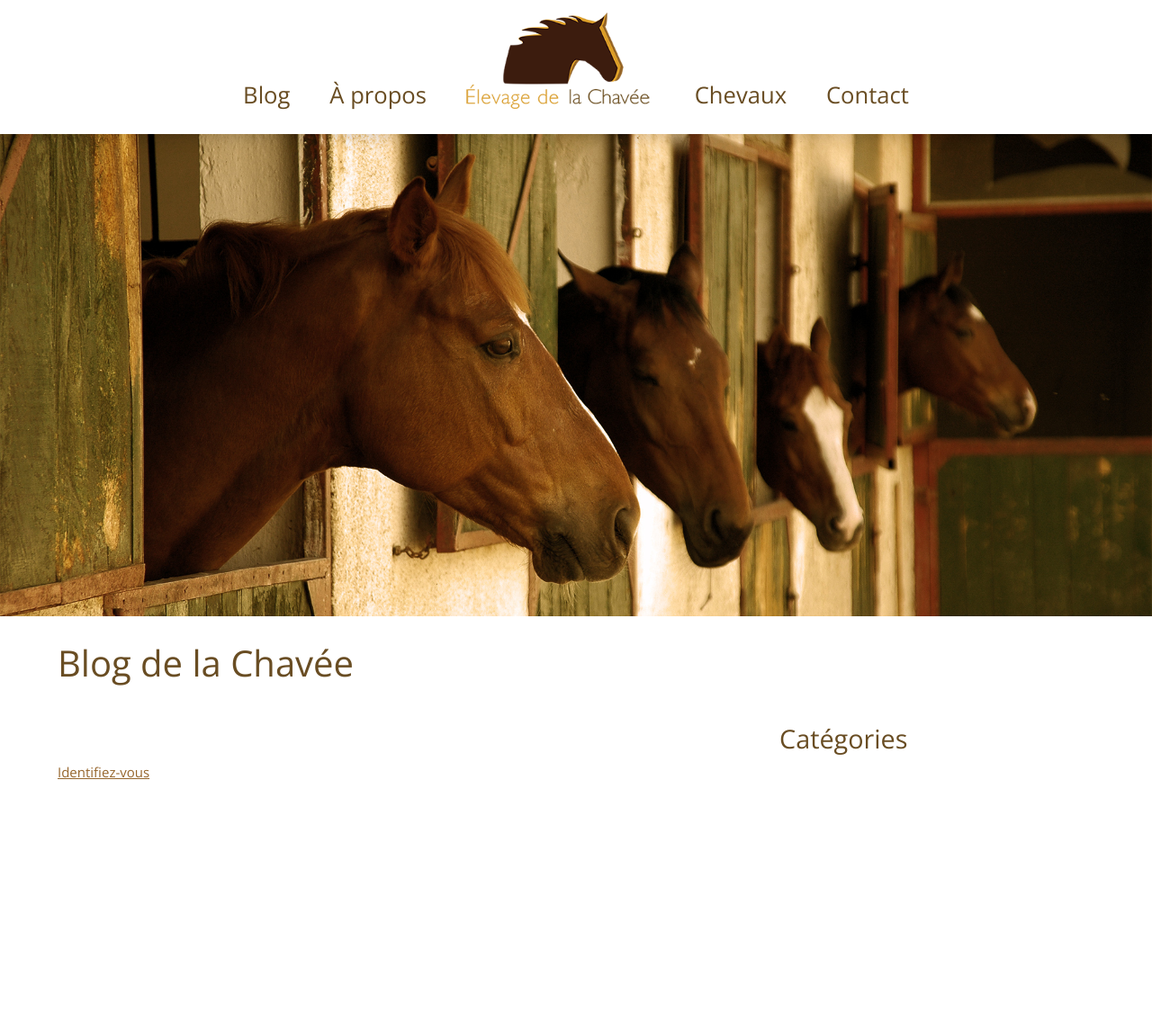
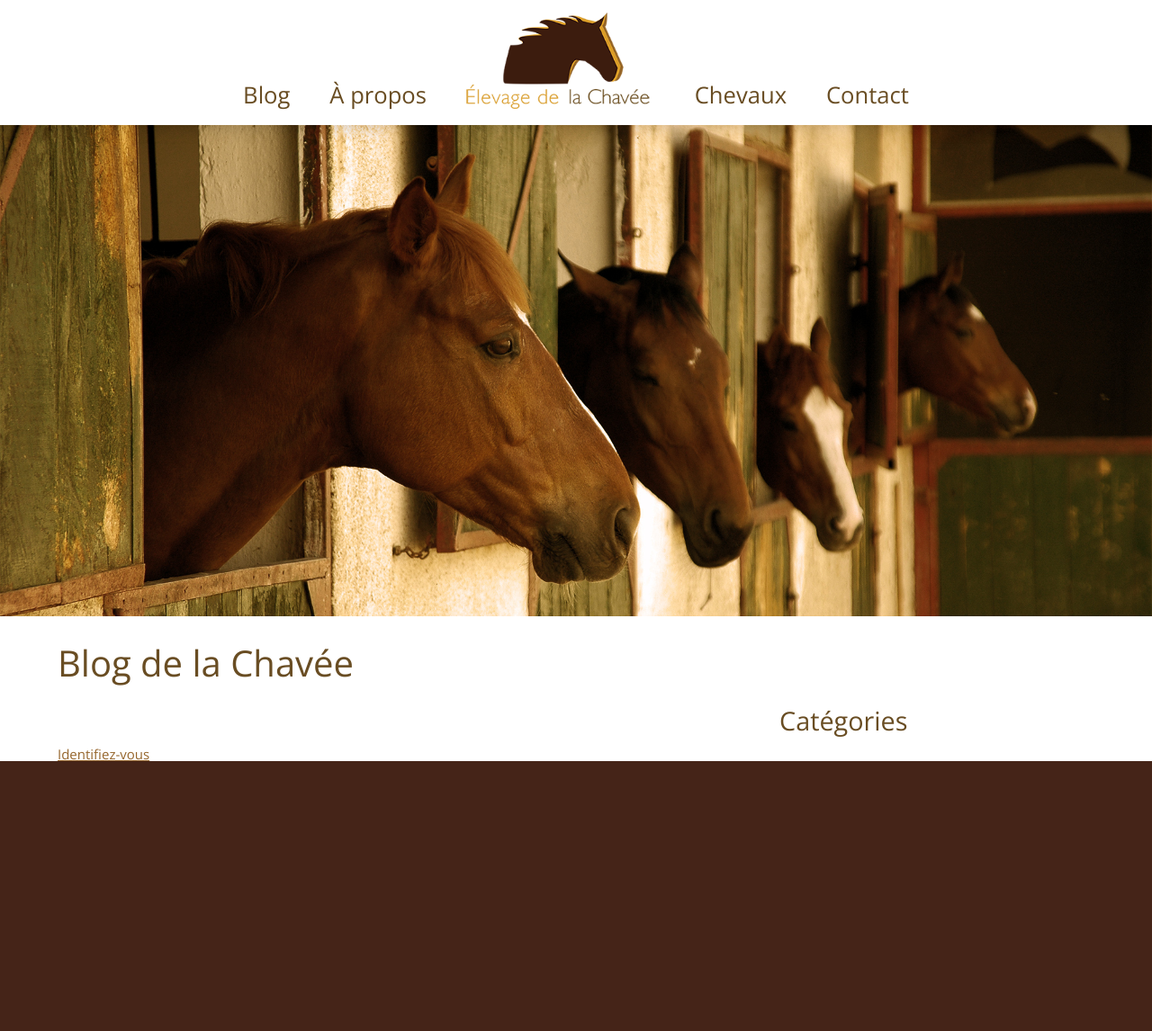
Before and after one commit to Anne-Soso/php, a PHP site: page /php/ in a window 1280 px wide. Shown: the whole page at 90% size. Before the commit the page ends 866 px from the top, so only its background shows below. Run offline with PHP 8.4, Linux system fonts and the light colour scheme; data that the repository does not hold is empty.

Commit message:
correction couleurs

```diff
--- a/css/base/page.less
+++ b/css/base/page.less
@@ -3,5 +3,5 @@
 }
 body{
   font-size:15px;
-  color:@brun;
+  color:@brunMoyen;
 }
--- a/css/components/article.less
+++ b/css/components/article.less
@@ -1,5 +1,5 @@
 .article{
-  margin:30px 0;
+  margin:0 0 30px 0;
 }
 .article__titre{
   .font-size(1.8);
--- a/css/components/blog.less
+++ b/css/components/blog.less
@@ -1,4 +1,5 @@
 .blog{
   float:left;
   width:700px;
+  margin:10px 0 0 0;
 }
--- a/css/components/colonne-droite.less
+++ b/css/components/colonne-droite.less
@@ -1,6 +1,6 @@
 .colonne-droite{
   width:350px;
-  margin:30px 0 0 0;
+  margin:10px 0 0 0;
   float:right;
 }
 .colonne-droite__titre{
--- /dev/null
+++ b/css/components/site-footer.less
@@ -0,0 +1,4 @@
+.site-footer{
+  background:@brun;
+  min-height:300px;
+}
--- a/css/components/site-nav.less
+++ b/css/components/site-nav.less
@@ -4,7 +4,7 @@
   width:100%;
   left:0px;
   background: white;
-  padding:0px 0 30px 0;
+  padding:0px 0 20px 0;
   text-align:center;
   box-shadow:0px 0px 20px rgba(0,0,0,0.2);
 }
@@ -14,7 +14,7 @@
   margin:auto 20px;
   vertical-align:bottom;
   font-weight:100;
-  color:@brun;
+  color:@brunMoyen;
   .font-size(1.6);
   &:hover{
     color:@orange;
--- a/css/settings/variables.less
+++ b/css/settings/variables.less
@@ -1,4 +1,5 @@
-@brun:#694d23;
+@brun:#452418;
+@brunMoyen:#694d23;
 @orange:#d79a36;
 @brunOrange:#96662d;
 
--- a/css/style.css
+++ b/css/style.css
@@ -146,7 +146,7 @@ a {
   width: 100%;
   left: 0px;
   background: white;
-  padding: 0px 0 30px 0;
+  padding: 0px 0 20px 0;
   text-align: center;
   box-shadow: 0px 0px 20px rgba(0, 0, 0, 0.2);
 }
@@ -194,7 +194,7 @@ a {
   font-weight: 400;
 }
 .article {
-  margin: 30px 0;
+  margin: 0 0 30px 0;
 }
 .article__titre {
   font-size: 25.2px;
@@ -213,7 +213,7 @@ a {
   display: inline-block;
 }
 .article__categorie {
-  background: #694d23;
+  background: #452418;
   color: #d79a36;
   margin: 0 0 10px 0;
   padding: 10px;
@@ -224,10 +224,11 @@ a {
 .blog {
   float: left;
   width: 700px;
+  margin: 10px 0 0 0;
 }
 .colonne-droite {
   width: 350px;
-  margin: 30px 0 0 0;
+  margin: 10px 0 0 0;
   float: right;
 }
 .colonne-droite__titre {
@@ -256,6 +257,10 @@ a {
 .blog-categories__item:last-child .blog-categories__link:after {
   content: " ";
 }
+.site-footer {
+  background: #452418;
+  min-height: 300px;
+}
 .hidden {
   display: none;
 }
--- a/css/style.less
+++ b/css/style.less
@@ -18,5 +18,6 @@
 @import 'components/blog.less';
 @import 'components/colonne-droite.less';
 @import 'components/blog-categories.less';
+@import 'components/site-footer.less';
 
 @import 'trumps/hidden.less';
--- a/views/layout.php
+++ b/views/layout.php
@@ -35,5 +35,6 @@
       <?php endif;?>
     </div>
   </div>
+  <footer class="site-footer"></footer>
 </body>
 </html>
```
